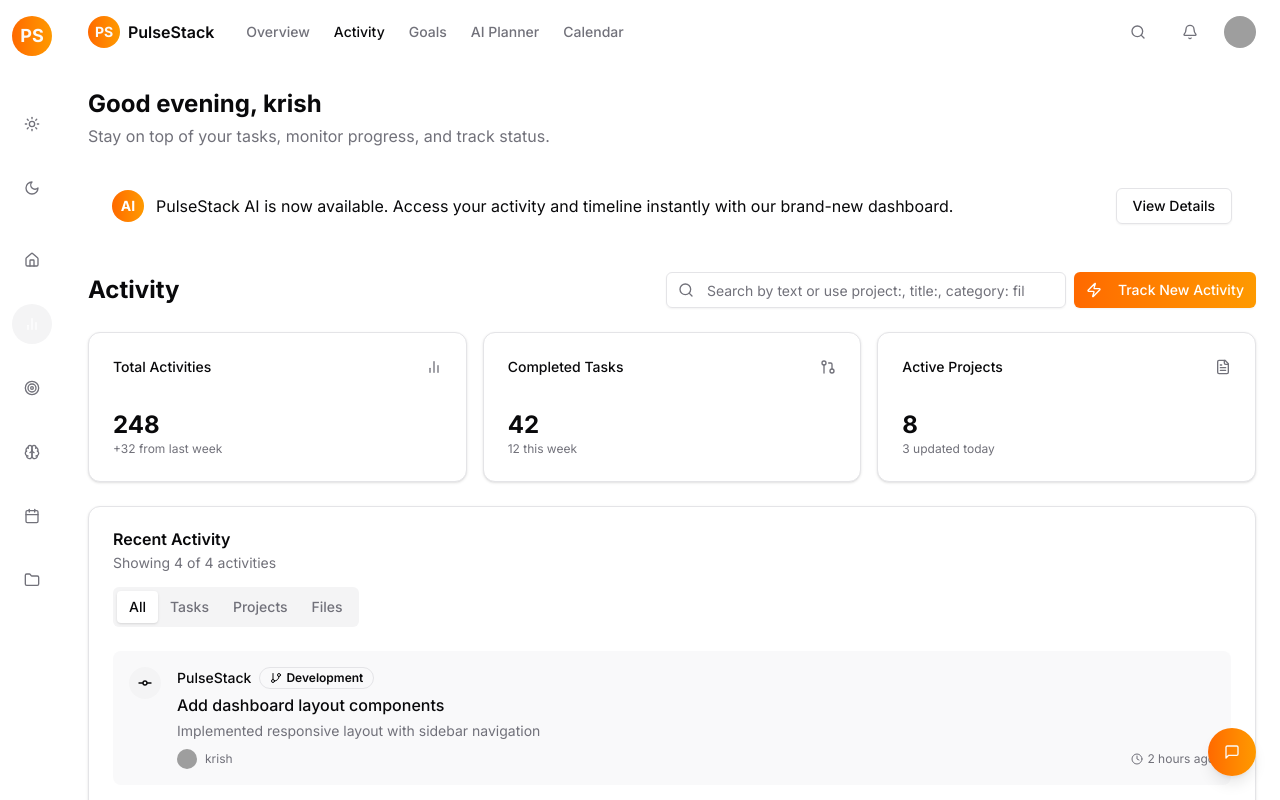
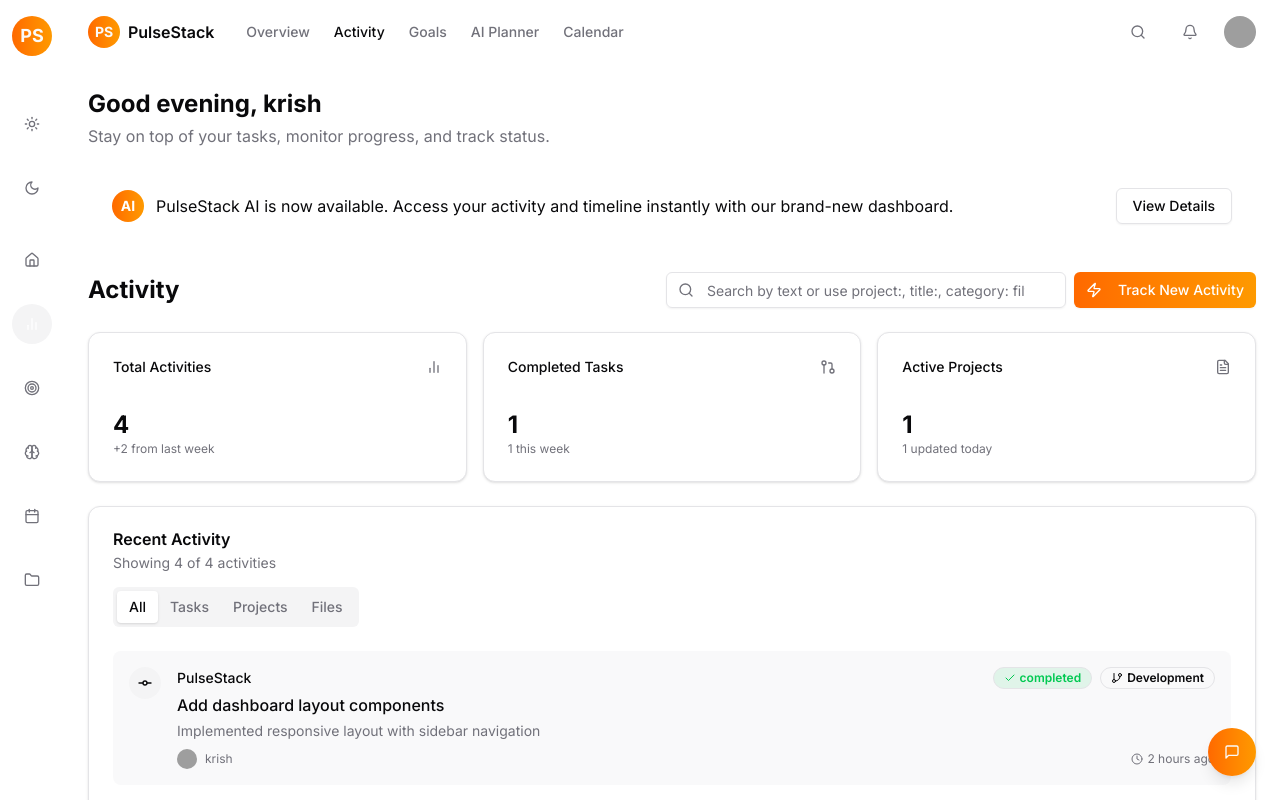
Before and after one commit to krishkumar1577/PulseStack, a Next.js app in the folder client/: page / in a window 1280 px wide. Both pictures are taken after a click on the button 32 px from the left and 324 px from the top of the page. Shown: the top 800 px of the page. Built offline with nearby package versions, Linux system fonts and the light colour scheme; grey boxes are pictures that could not be loaded.

Commit message:
update proggress and incomplete toggle feature and update the hardcoded data and implemented the detail modal

```diff
--- a/client/src/components/pages/activity-detail-dialog.tsx
+++ b/client/src/components/dashboard/activity-detail-dialog.tsx
@@ -11,16 +11,23 @@ import {
 } from "@/components/ui/dialog"
 import { Badge } from "@/components/ui/badge"
 import { Avatar, AvatarFallback, AvatarImage } from "@/components/ui/avatar"
-import { Clock, GitBranch, GitCommit, GitPullRequest, FileText } from "lucide-react"
+import { Clock, GitBranch, GitCommit, GitPullRequest, FileText, Check, CircleDot } from "lucide-react"
 import type { Activity } from "@/types/activity"
+import { Button } from "@/components/ui/button"
 
 interface ActivityDetailDialogProps {
   activity: Activity | null
   open: boolean
   onOpenChange: (open: boolean) => void
+  onStatusChange?: (activityId: number) => void
 }
 
-export function ActivityDetailDialog({ activity, open, onOpenChange }: ActivityDetailDialogProps) {
+export function ActivityDetailDialog({
+  activity,
+  open,
+  onOpenChange,
+  onStatusChange
+}: ActivityDetailDialogProps) {
   if (!activity) return null
 
   const icons: Record<Activity['type'], JSX.Element> = {
@@ -47,6 +54,35 @@ export function ActivityDetailDialog({ activity, open, onOpenChange }: ActivityD
         </DialogHeader>
 
         <div className="space-y-6">
+          {/* Status */}
+          <div className="border-b pb-4">
+            <h4 className="text-sm font-medium mb-2">Status</h4>
+            <div className="flex items-center justify-between">
+              <div className="flex items-center gap-2">
+                {activity.status === "completed" ? (
+                  <Check className="h-4 w-4 text-green-500" />
+                ) : (
+                  <CircleDot className="h-4 w-4 text-orange-500" />
+                )}
+                <span className="text-sm capitalize">{activity.status}</span>
+                {activity.completedAt && (
+                  <span className="text-sm text-muted-foreground">
+                    (Completed on {new Date(activity.completedAt).toLocaleDateString()})
+                  </span>
+                )}
+              </div>
+              {onStatusChange && (
+                <Button
+                  variant="outline"
+                  size="sm"
+                  onClick={() => onStatusChange(activity.id)}
+                >
+                  {activity.status === "completed" ? "Mark In Progress" : "Mark Complete"}
+                </Button>
+              )}
+            </div>
+          </div>
+
           {/* Project Association */}
           <div className="border-b pb-4">
             <h4 className="text-sm font-medium mb-2">Project</h4>
@@ -59,11 +95,22 @@ export function ActivityDetailDialog({ activity, open, onOpenChange }: ActivityD
           <div className="border-b pb-4">
             <h4 className="text-sm font-medium mb-2">History</h4>
             <div className="space-y-3">
-              <div className="flex items-center gap-2">
-                <div className="h-2 w-2 rounded-full bg-green-500"></div>
-                <span className="text-sm">Created {activity.time}</span>
-              </div>
-              {/* Add more history items here */}
+              {activity.history ? (
+                activity.history.map((item) => (
+                  <div key={item.id} className="flex items-center gap-2">
+                    <div className="h-2 w-2 rounded-full bg-green-500"></div>
+                    <span className="text-sm">{item.action}</span>
+                    <span className="text-xs text-muted-foreground">
+                      ({new Date(item.timestamp).toLocaleString()})
+                    </span>
+                  </div>
+                ))
+              ) : (
+                <div className="flex items-center gap-2">
+                  <div className="h-2 w-2 rounded-full bg-green-500"></div>
+                  <span className="text-sm">Created {activity.time}</span>
+                </div>
+              )}
             </div>
           </div>
 
--- a/client/src/components/pages/activity-page.tsx
+++ b/client/src/components/pages/activity-page.tsx
@@ -2,7 +2,7 @@
 
 import type { JSX } from "react"
 import React, { useState } from "react"
-import { Clock, BarChart2, GitBranch, GitCommit, GitPullRequest, Search, FileText, Zap } from "lucide-react"
+import { Clock, BarChart2, GitBranch, GitCommit, GitPullRequest, FileText, Zap, Check, CircleDot, Search } from "lucide-react"
 import type { Activity } from "@/types/activity"
 import { Button } from "@/components/ui/button"
 import { Card, CardContent, CardDescription, CardFooter, CardHeader, CardTitle } from "@/components/ui/card"
@@ -10,8 +10,8 @@ import { Input } from "@/components/ui/input"
 import { Tabs, TabsList, TabsTrigger } from "@/components/ui/tabs"
 import { Avatar, AvatarFallback, AvatarImage } from "@/components/ui/avatar"
 import { Badge } from "@/components/ui/badge"
-import { NewActivityDialog } from "./new-activity-dialog"
-import { ActivityDetailDialog } from "./activity-detail-dialog"
+import { NewActivityDialog } from "../dashboard/new-activity-dialog"
+import { ActivityDetailDialog } from "../dashboard/activity-detail-dialog"
 import { toast } from "sonner"
 
 export function ActivityPage() {
@@ -31,6 +31,8 @@ export function ActivityPage() {
       description: "Implemented responsive layout with sidebar navigation",
       time: "2 hours ago",
       category: "Development",
+      status: "completed",
+      completedAt: "2025-05-11T10:00:00Z",
       author: {
         name: "krish",
         avatar: "/placeholder-user.jpg",
@@ -44,6 +46,8 @@ export function ActivityPage() {
       description: "Added new screens for mobile view",
       time: "Yesterday, 4:30 PM",
       category: "Design",
+      status: "completed",
+      completedAt: "2025-05-10T16:30:00Z",
       author: {
         name: "krish",
         avatar: "/placeholder-user.jpg",
@@ -57,6 +61,7 @@ export function ActivityPage() {
       description: "Added Q2 goals and timeline",
       time: "2 days ago",
       category: "Planning",
+      status: "in-progress",
       author: {
         name: "krish",
         avatar: "/placeholder-user.jpg",
@@ -70,6 +75,7 @@ export function ActivityPage() {
       description: "Added UI for AI-powered productivity suggestions",
       time: "3 days ago",
       category: "Development",
+      status: "in-progress",
       author: {
         name: "krish",
         avatar: "/placeholder-user.jpg",
@@ -88,6 +94,18 @@ export function ActivityPage() {
       id: activities.length + 1,
       ...data,
       time: "Just now",
+      status: "in-progress",
+      history: [
+        {
+          id: 1,
+          action: "Activity created",
+          timestamp: new Date().toISOString(),
+          user: {
+            name: "krish",
+            avatar: "/placeholder-user.jpg",
+          }
+        }
+      ],
       author: {
         name: "krish",
         avatar: "/placeholder-user.jpg",
@@ -97,9 +115,85 @@ export function ActivityPage() {
     toast.success("New activity added successfully!")
   }
 
+  const toggleActivityCompletion = (activityId: number) => {
+    setActivities(activities.map(activity => {
+      if (activity.id === activityId) {
+        const isCompleting = activity.status !== "completed";
+        const newStatus = isCompleting ? "completed" : "in-progress";
+
+        // Create an action message
+        const actionMsg = isCompleting ? "completed" : "marked in-progress";
+        toast.success(`Activity ${actionMsg} successfully!`);
+
+        return {
+          ...activity,
+          status: newStatus,
+          completedAt: isCompleting ? new Date().toISOString() : undefined,
+          history: [
+            ...(activity.history || []),
+            {
+              id: (activity.history?.length || 0) + 1,
+              action: `Status changed to ${newStatus}`,
+              timestamp: new Date().toISOString(),
+              user: activity.author
+            }
+          ]
+        };
+      }
+      return activity;
+    }));
+  };
+
   const handleSearch = (query: string) => {
     setSearchQuery(query)
   }
+
+  const calculateStats = () => {
+    const totalActivities = activities.length;
+
+    const completedTasks = activities.filter(
+      activity => activity.type === "task" && activity.status === "completed"
+    ).length;
+
+    const completedTasksThisWeek = activities.filter(activity =>
+      activity.type === "task" &&
+      activity.status === "completed" &&
+      activity.completedAt &&
+      new Date(activity.completedAt) > new Date(Date.now() - 7 * 24 * 60 * 60 * 1000)
+    ).length;
+
+    // Get unique active projects (not completed)
+    const activeProjects = new Set(
+      activities
+        .filter(activity => activity.status !== "completed")
+        .map(activity => activity.project)
+    ).size;
+
+    // Count projects updated today
+    const projectsUpdatedToday = new Set(
+      activities
+        .filter(activity =>
+          activity.time.includes("hours ago") ||
+          activity.time.includes("Just now"))
+        .map(activity => activity.project)
+    ).size;
+
+    const activitiesLastWeek = activities.filter(
+      activity => activity.time.includes("days ago") &&
+      parseInt(activity.time) <= 7
+    ).length;
+
+    return {
+      totalActivities,
+      totalActivitiesChange: activitiesLastWeek,
+      completedTasks,
+      completedTasksThisWeek,
+      activeProjects,
+      projectsUpdatedToday
+    };
+  };
+
+  const stats = calculateStats();
 
   const filteredActivities = activities.filter((activity) => {
     const query = searchQuery.toLowerCase().trim()
@@ -172,8 +266,8 @@ export function ActivityPage() {
             <BarChart2 className="h-4 w-4 text-muted-foreground" />
           </CardHeader>
           <CardContent>
-            <div className="text-2xl font-bold">248</div>
-            <p className="text-xs text-muted-foreground">+32 from last week</p>
+            <div className="text-2xl font-bold">{stats.totalActivities}</div>
+            <p className="text-xs text-muted-foreground">+{stats.totalActivitiesChange} from last week</p>
           </CardContent>
         </Card>
         <Card>
@@ -182,8 +276,8 @@ export function ActivityPage() {
             <GitPullRequest className="h-4 w-4 text-muted-foreground" />
           </CardHeader>
           <CardContent>
-            <div className="text-2xl font-bold">42</div>
-            <p className="text-xs text-muted-foreground">12 this week</p>
+            <div className="text-2xl font-bold">{stats.completedTasks}</div>
+            <p className="text-xs text-muted-foreground">{stats.completedTasksThisWeek} this week</p>
           </CardContent>
         </Card>
         <Card>
@@ -192,8 +286,8 @@ export function ActivityPage() {
             <FileText className="h-4 w-4 text-muted-foreground" />
           </CardHeader>
           <CardContent>
-            <div className="text-2xl font-bold">8</div>
-            <p className="text-xs text-muted-foreground">3 updated today</p>
+            <div className="text-2xl font-bold">{stats.activeProjects}</div>
+            <p className="text-xs text-muted-foreground">{stats.projectsUpdatedToday} updated today</p>
           </CardContent>
         </Card>
       </div>
@@ -309,6 +403,7 @@ export function ActivityPage() {
         activity={selectedActivity}
         open={isDetailDialogOpen}
         onOpenChange={setIsDetailDialogOpen}
+        onStatusChange={toggleActivityCompletion}
       />
     </div>
   )
@@ -318,12 +413,25 @@ interface ActivityItemProps extends Activity {
   onClick?: () => void
 }
 
-function ActivityItem({ type, project, title, description, time, category, author, onClick }: ActivityItemProps) {
+function ActivityItem({ type, project, title, description, time, category, status, author, onClick }: ActivityItemProps) {
   const icons: Record<Activity['type'], JSX.Element> = {
     task: <GitCommit className="h-4 w-4" />,
     project: <GitPullRequest className="h-4 w-4" />,
     file: <FileText className="h-4 w-4" />,
   }
+
+  const getStatusColor = (status: string | undefined) => {
+    switch (status) {
+      case "completed":
+        return "bg-green-500/10 text-green-500 border-green-500/20"
+      case "in-progress":
+        return "bg-orange-500/10 text-orange-500 border-orange-500/20"
+      default:
+        return "bg-gray-500/10 text-gray-500 border-gray-500/20"
+    }
+  }
+
+  const StatusIcon = status === "completed" ? Check : CircleDot;
 
   return (
     <div
@@ -340,12 +448,18 @@ function ActivityItem({ type, project, title, description, time, category, autho
     >
       <div className="rounded-full bg-secondary p-2">{icons[type]}</div>
       <div className="flex-1">
-        <div className="flex items-center gap-2">
+        <div className="flex items-center justify-between">
           <span className="text-sm font-medium">{project}</span>
-          <Badge variant="outline" className="text-xs">
-            <GitBranch className="mr-1 h-3 w-3" />
-            {category}
-          </Badge>
+          <div className="flex gap-2">
+            <Badge variant="outline" className={`text-xs ${getStatusColor(status)}`}>
+              <StatusIcon className="mr-1 h-3 w-3" />
+              {status}
+            </Badge>
+            <Badge variant="outline" className="text-xs">
+              <GitBranch className="mr-1 h-3 w-3" />
+              {category}
+            </Badge>
+          </div>
         </div>
         <h4 className="text-base font-medium mt-1">{title}</h4>
         <p className="text-sm text-muted-foreground mt-1">{description}</p>
--- a/client/src/types/activity.ts
+++ b/client/src/types/activity.ts
@@ -6,6 +6,8 @@ export interface Activity {
   description: string
   time: string
   category: string
+  status?: "completed" | "in-progress" | "pending"
+  completedAt?: string
   author: {
     name: string
     avatar: string
```
Also changed, not shown: client/src/components/dashboard/activity-item.tsx (added), client/src/components/dashboard/activity-types.ts (added), client/src/components/dashboard/new-activity-dialog.tsx (renamed from client/src/components/pages/new-activity-dialog.tsx), client/src/components/pages/activity-item.tsx (deleted).
